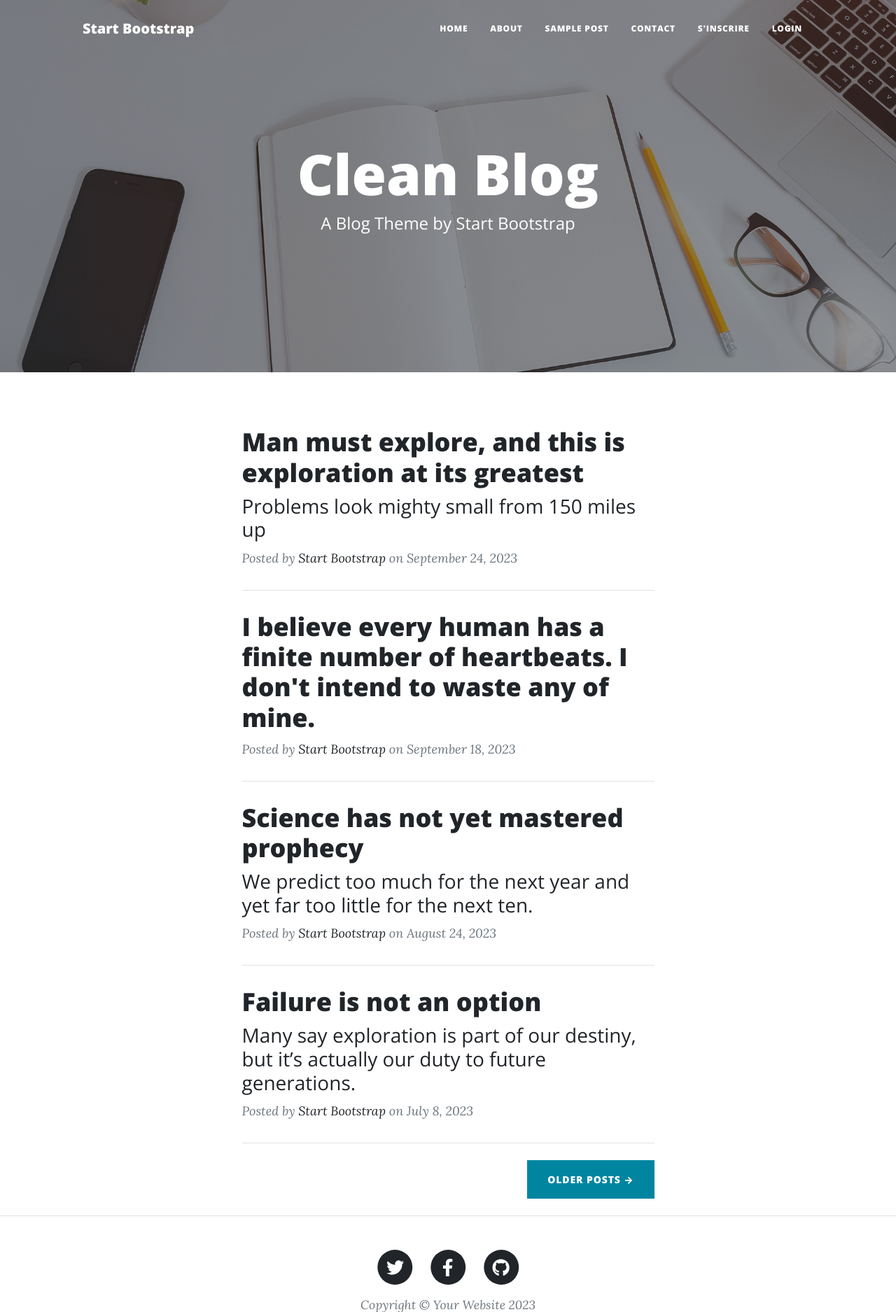
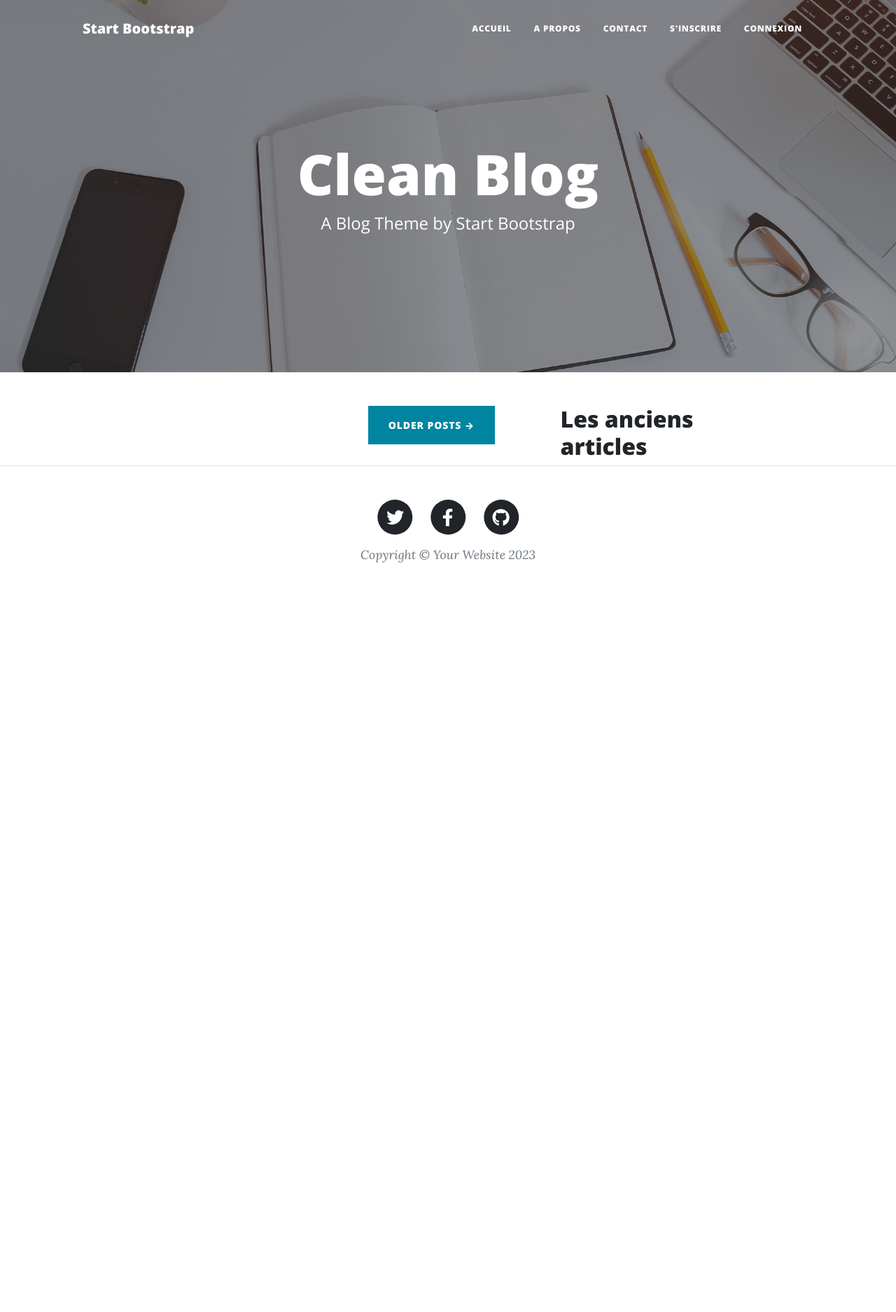
Before and after one commit to CogitiumAcademy/next2024-symfony7, a Symfony app: template app/templates/post/index.html.twig in a window 1280 px wide. Shown: the top 1875 px of the page at 70% size. After the commit the page ends 804 px from the top, so only its background shows below. Run offline with Twig, Linux system fonts and the light colour scheme; the template is opened without the code that fills it, so the values that code supplies are empty; some libraries are stand-ins or nearby versions.

Commit message:
Fin du form Post, ajout CKEditor, Repository FindAll, filtres Twig, param converter, req SQL Entity Manager pour SideBar oldPosts

```diff
--- a/app/composer.json
+++ b/app/composer.json
@@ -11,6 +11,8 @@
         "doctrine/doctrine-bundle": "^2.12",
         "doctrine/doctrine-migrations-bundle": "^3.3",
         "doctrine/orm": "^2.17",
+        "friendsofsymfony/ckeditor-bundle": "^2.5",
+        "knplabs/knp-time-bundle": "^2.2",
         "phpdocumentor/reflection-docblock": "^5.3",
         "phpstan/phpdoc-parser": "^1.27",
         "stof/doctrine-extensions-bundle": "^1.10",
@@ -46,6 +48,7 @@
         "symfonycasts/reset-password-bundle": "^1.21",
         "symfonycasts/verify-email-bundle": "^1.17",
         "twig/extra-bundle": "^2.12|^3.0",
+        "twig/string-extra": "^3.9",
         "twig/twig": "^2.12|^3.0"
     },
     "config": {
@@ -79,6 +82,7 @@
     "scripts": {
         "auto-scripts": {
             "cache:clear": "symfony-cmd",
+            "ckeditor:install --tag=4.22.1": "symfony-cmd",
             "assets:install %PUBLIC_DIR%": "symfony-cmd",
             "importmap:install": "symfony-cmd"
         },
--- a/app/config/bundles.php
+++ b/app/config/bundles.php
@@ -16,4 +16,6 @@ return [
     SymfonyCasts\Bundle\VerifyEmail\SymfonyCastsVerifyEmailBundle::class => ['all' => true],
     SymfonyCasts\Bundle\ResetPassword\SymfonyCastsResetPasswordBundle::class => ['all' => true],
     Stof\DoctrineExtensionsBundle\StofDoctrineExtensionsBundle::class => ['all' => true],
+    FOS\CKEditorBundle\FOSCKEditorBundle::class => ['all' => true],
+    Knp\Bundle\TimeBundle\KnpTimeBundle::class => ['all' => true],
 ];
--- a/app/src/Form/PostType.php
+++ b/app/src/Form/PostType.php
@@ -6,6 +6,7 @@ use App\Entity\Post;
 //use App\Entity\User;
 use App\Entity\Category;
 use Symfony\Component\Form\AbstractType;
+use FOS\CKEditorBundle\Form\Type\CKEditorType;
 use Symfony\Component\Form\FormBuilderInterface;
 use Symfony\Bridge\Doctrine\Form\Type\EntityType;
 use Symfony\Component\OptionsResolver\OptionsResolver;
@@ -18,7 +19,10 @@ class PostType extends AbstractType
         $builder
             ->add('title')
             //->add('slug')
-            ->add('content')
+            //->add('content')
+            ->add('content', CKEditorType::class, [
+                "label" => "Contenu",
+            ])
             ->add('image')
             /*
             ->add('createdAt', null, [
--- a/app/templates/clean.html.twig
+++ b/app/templates/clean.html.twig
@@ -25,9 +25,8 @@
                 </button>
                 <div class="collapse navbar-collapse" id="navbarResponsive">
                     <ul class="navbar-nav ms-auto py-4 py-lg-0">
-                        <li class="nav-item"><a class="nav-link px-lg-3 py-3 py-lg-4" href="{{ path('home') }}">Home</a></li>
-                        <li class="nav-item"><a class="nav-link px-lg-3 py-3 py-lg-4" href="{{ path('page_about') }}">About</a></li>
-                        <li class="nav-item"><a class="nav-link px-lg-3 py-3 py-lg-4" href="{{ path('post_view', {id: 12}) }}">Sample Post</a></li>
+                        <li class="nav-item"><a class="nav-link px-lg-3 py-3 py-lg-4" href="{{ path('home') }}">Accueil</a></li>
+                        <li class="nav-item"><a class="nav-link px-lg-3 py-3 py-lg-4" href="{{ path('page_about') }}">A propos</a></li>
                         <li class="nav-item"><a class="nav-link px-lg-3 py-3 py-lg-4" href="{{ path('page_contact') }}">Contact</a></li>
 
                         {% if not is_granted("ROLE_USER") %}
@@ -35,11 +34,14 @@
                                 <a class="nav-link px-lg-3 py-3 py-lg-4" href="{{ path('app_register') }}">S'inscrire</a>
                             </li>
                             <li class="nav-item">
-                                <a class="nav-link px-lg-3 py-3 py-lg-4" href="{{ path('app_login') }}">Login</a>
+                                <a class="nav-link px-lg-3 py-3 py-lg-4" href="{{ path('app_login') }}">Connexion</a>
                             </li>
                         {% else %}
                             <li class="nav-item">
-                                <a class="nav-link px-lg-3 py-3 py-lg-4" href="{{ path('app_logout') }}">Logout</a>
+                                <a class="nav-link px-lg-3 py-3 py-lg-4" href="{{ path('post_add') }}">Proposer un article</a>
+                            </li>
+                            <li class="nav-item">
+                                <a class="nav-link px-lg-3 py-3 py-lg-4" href="{{ path('app_logout') }}">Déconnexion</a>
                             </li>
                         {% endif %}
 
--- a/app/templates/post/index.html.twig
+++ b/app/templates/post/index.html.twig
@@ -7,65 +7,48 @@
 {% block headerSubheading %}A Blog Theme by Start Bootstrap{% endblock %}
 
 {% block content %}
+{# dump(posts) #}
 <!-- Main Content-->
 <div class="container px-4 px-lg-5">
     <div class="row gx-4 gx-lg-5 justify-content-center">
         <div class="col-md-10 col-lg-8 col-xl-7">
+
+            {% for post in posts %}
+
             <!-- Post preview-->
             <div class="post-preview">
-                <a href="post.html">
-                    <h2 class="post-title">Man must explore, and this is exploration at its greatest</h2>
-                    <h3 class="post-subtitle">Problems look mighty small from 150 miles up</h3>
+                <a href="{{ path('post_view', {slug: post.slug}) }}">
+                    <h2 class="post-title">{{ post.title }}</h2>
+                    <h3 class="post-subtitle">{{ post.content | u.truncate(150, '...') | raw }}</h3>
                 </a>
                 <p class="post-meta">
-                    Posted by
-                    <a href="#!">Start Bootstrap</a>
-                    on September 24, 2023
+                    Rédigé par
+                    <a href="#!">{{ post.user.email }}</a>
+                    {{ post.createdAt | ago }}
+                    - Classé dans {{ post.category.name }}
                 </p>
             </div>
             <!-- Divider-->
             <hr class="my-4" />
-            <!-- Post preview-->
-            <div class="post-preview">
-                <a href="post.html"><h2 class="post-title">I believe every human has a finite number of heartbeats. I don't intend to waste any of mine.</h2></a>
-                <p class="post-meta">
-                    Posted by
-                    <a href="#!">Start Bootstrap</a>
-                    on September 18, 2023
-                </p>
-            </div>
-            <!-- Divider-->
-            <hr class="my-4" />
-            <!-- Post preview-->
-            <div class="post-preview">
-                <a href="post.html">
-                    <h2 class="post-title">Science has not yet mastered prophecy</h2>
-                    <h3 class="post-subtitle">We predict too much for the next year and yet far too little for the next ten.</h3>
-                </a>
-                <p class="post-meta">
-                    Posted by
-                    <a href="#!">Start Bootstrap</a>
-                    on August 24, 2023
-                </p>
-            </div>
-            <!-- Divider-->
-            <hr class="my-4" />
-            <!-- Post preview-->
-            <div class="post-preview">
-                <a href="post.html">
-                    <h2 class="post-title">Failure is not an option</h2>
-                    <h3 class="post-subtitle">Many say exploration is part of our destiny, but it’s actually our duty to future generations.</h3>
-                </a>
-                <p class="post-meta">
-                    Posted by
-                    <a href="#!">Start Bootstrap</a>
-                    on July 8, 2023
-                </p>
-            </div>
-            <!-- Divider-->
-            <hr class="my-4" />
+
+            {% endfor %}
+
             <!-- Pager-->
             <div class="d-flex justify-content-end mb-4"><a class="btn btn-primary text-uppercase" href="#!">Older Posts →</a></div>
+        </div>
+        <!-- Sidebar -->
+        <div class="col-lg-4 col-md-4 mx-auto">
+            <h2>Les anciens articles</h2>
+
+            {% for oldPost in oldPosts %}
+                <div class="post-preview">
+                    <a href="{{ path('post_view', {slug: oldPost.slug}) }}">
+                        <h2 class="post-subtitle">{{ oldPost.title }}</h2>
+                    </a>
+                    <p class="post-meta">{{ oldPost.createdAt | ago }}</p>
+                </div>
+            {% endfor %}
+
         </div>
     </div>
 </div>
```
Also changed, not shown: app/src/Controller/PostController.php (+25 -9 lines), app/src/Repository/PostRepository.php (+16 -0 lines), app/templates/post/post_view.html.twig (+8 -3 lines), 11 other files.
